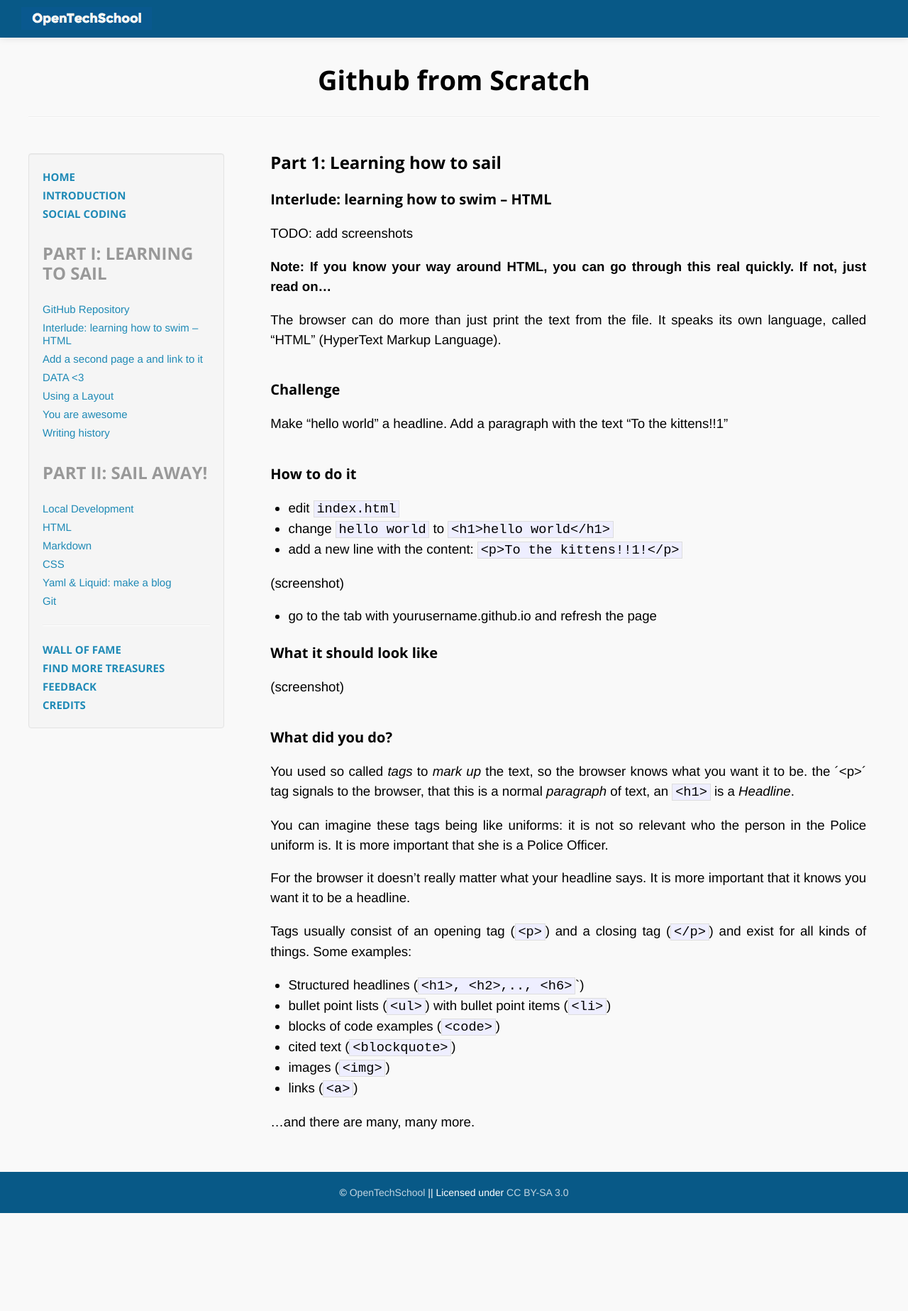
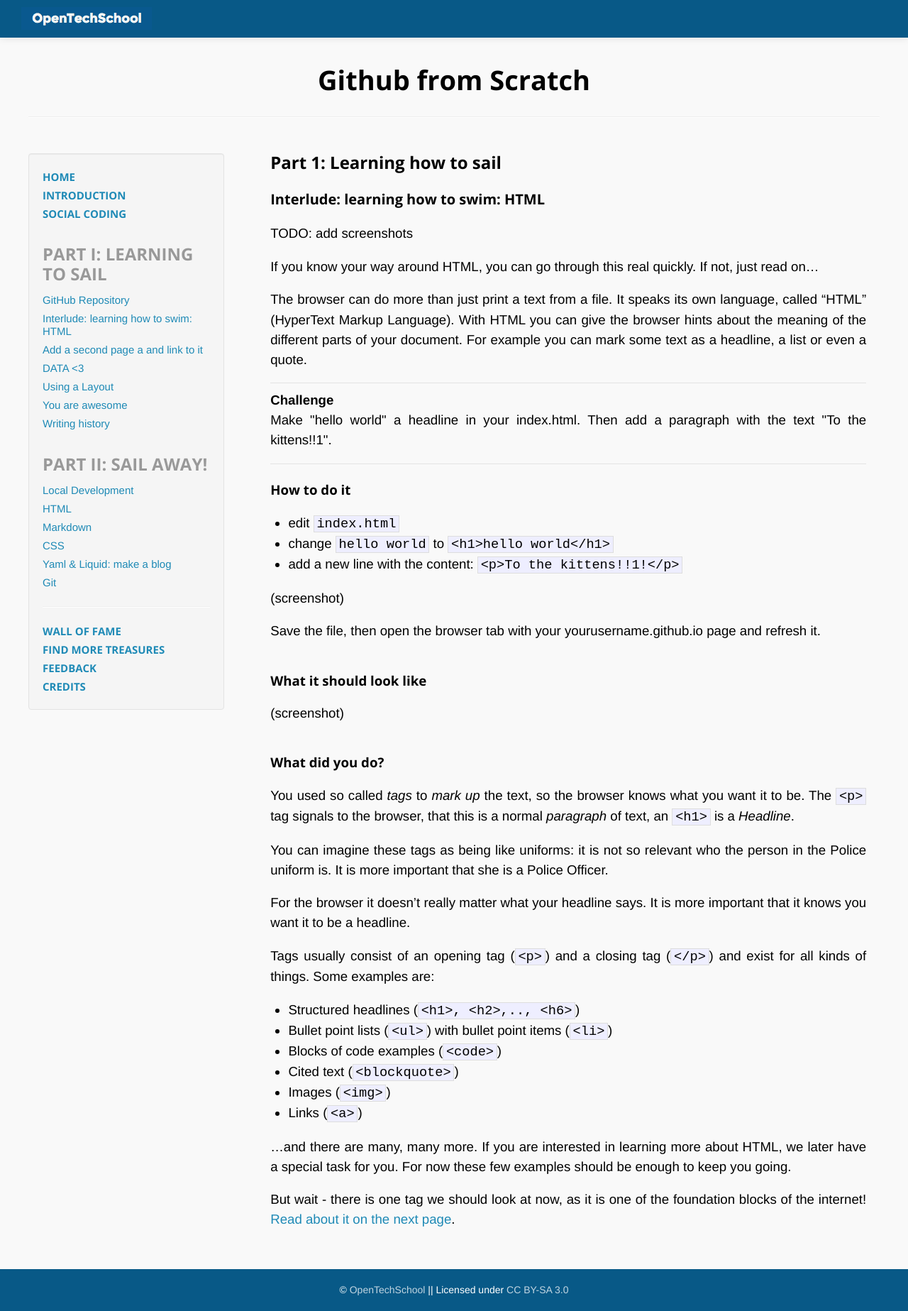
Before and after one commit to afknapping/github-from-scratch, a Jekyll site: the page built from _posts/2013-10-26-learning-to-swim.md, in a window 1280 px wide. Shown: the whole page at 71% size. Built offline with Jekyll 4.4.1, drawn with Linux system fonts in a browser that asks for light colours; Markdown is read by kramdown in place of the engine named in the settings; before the commit the page ends 1709 px from its top, so only the background shows below that.

Commit message:
added more text to HTML intro

```diff
--- a/_posts/2013-10-26-learning-to-swim.md
+++ b/_posts/2013-10-26-learning-to-swim.md
@@ -1,21 +1,22 @@
 ---
 layout: post
-title:  "Interlude: learning how to swim – HTML"
+title:  "Interlude: learning how to swim: HTML"
 chapter: "one"
 ---
 
 TODO: add screenshots
 
 
-**Note: If you know your way around HTML, you can go through this real quickly. If not, just read on...**
+If you know your way around HTML, you can go through this real quickly. If not, just read on...
 
-The browser can do more than just print the text from the file. It speaks its own language, called "HTML" (HyperText Markup Language).
+The browser can do more than just print a text from a file. It speaks its own language, called "HTML" (HyperText Markup Language). With HTML you can give the browser hints about the meaning of the different parts of your document. For example you can mark some text as a headline, a list or even a quote.
 
-### Challenge
+<div class="challenge">
+	<p><strong>Challenge</strong><br />
+	Make "hello world" a headline in your index.html. Then add a paragraph with the text "To the kittens!!1".</p>
+</div>
 
-Make "hello world" a headline. Add a paragraph with the text "To the kittens!!1"
-
-### How to do it
+#### How to do it
 
 - edit `index.html`
 - change `hello world` to `<h1>hello world</h1>`
@@ -23,27 +24,29 @@
 
 (screenshot)
 
-- go to the tab with yourusername.github.io and refresh the page
+Save the file, then open the browser tab with your yourusername.github.io page and refresh it.
 
-### What it should look like
+#### What it should look like
 
 (screenshot)
 
-### What did you do?
+#### What did you do?
 
-You used so called *tags* to *mark up* the text, so the browser knows what you want it to be. the ´<p>´ tag signals to the browser, that this is a normal *paragraph* of text, an `<h1>` is a *Headline*.
+You used so called *tags* to *mark up* the text, so the browser knows what you want it to be. The `<p>` tag signals to the browser, that this is a normal *paragraph* of text, an `<h1>` is a *Headline*.
 
-You can imagine these tags being like uniforms: it is not so relevant who the person in the Police uniform is. It is more important that she is a Police Officer.
+You can imagine these tags as being like uniforms: it is not so relevant who the person in the Police uniform is. It is more important that she is a Police Officer.
 
 For the browser it doesn't really matter what your headline says. It is more important that it knows you want it to be a headline.
 
-Tags usually consist of an opening tag (`<p>`) and a closing tag (`</p>`) and exist for all kinds of things. Some examples:
+Tags usually consist of an opening tag (`<p>`) and a closing tag (`</p>`) and exist for all kinds of things. Some examples are:
 
-- Structured headlines (`<h1>, <h2>,.., <h6>``)
-- bullet point lists (`<ul>`) with bullet point items (`<li>`)
-- blocks of code examples (`<code>`)
-- cited text (`<blockquote>`)
-- images (`<img>`)
-- links (`<a>`)
+- Structured headlines (`<h1>, <h2>,.., <h6>`)
+- Bullet point lists (`<ul>`) with bullet point items (`<li>`)
+- Blocks of code examples (`<code>`)
+- Cited text (`<blockquote>`)
+- Images (`<img>`)
+- Links (`<a>`)
 
-...and there are many, many more.
+...and there are many, many more. If you are interested in learning more about HTML, we later have a special task for you. For now these few examples should be enough to keep you going.
+
+But wait - there is one tag we should look at now, as it is one of the foundation blocks of the internet! <a href="{{ site.baseurl }}/second-page/">Read about it on the next page</a>.
--- a/css/main.css
+++ b/css/main.css
@@ -147,16 +147,8 @@
   margin-top: 10px;
   list-style: none;
 }
-.aside ul::before {
-  content: attr(data-title);
-  color: #999;
-  font-family: 'Open Sans', Helvetica, Arial, sans-serif;
-  font-weight: bold;
-  text-transform: uppercase;
-  text-shadow: 0 1px 0 rgba(255, 255, 255, 0.5);
-}
-
 .aside--title {
+  margin: 30px 0 10px;
   color: #999;
   font-family: 'Open Sans', Helvetica, Arial, sans-serif;
   font-weight: bold;
@@ -206,6 +198,12 @@
   width: 100%;
 }
 
+.challenge {
+  padding: 10px 0 0 0;
+  border: 1px solid #E3E3E3;
+  border-width: 1px 0;
+}
+
 /* terminal */
 .post pre.terminal {
   border: 1px solid #000;
```
